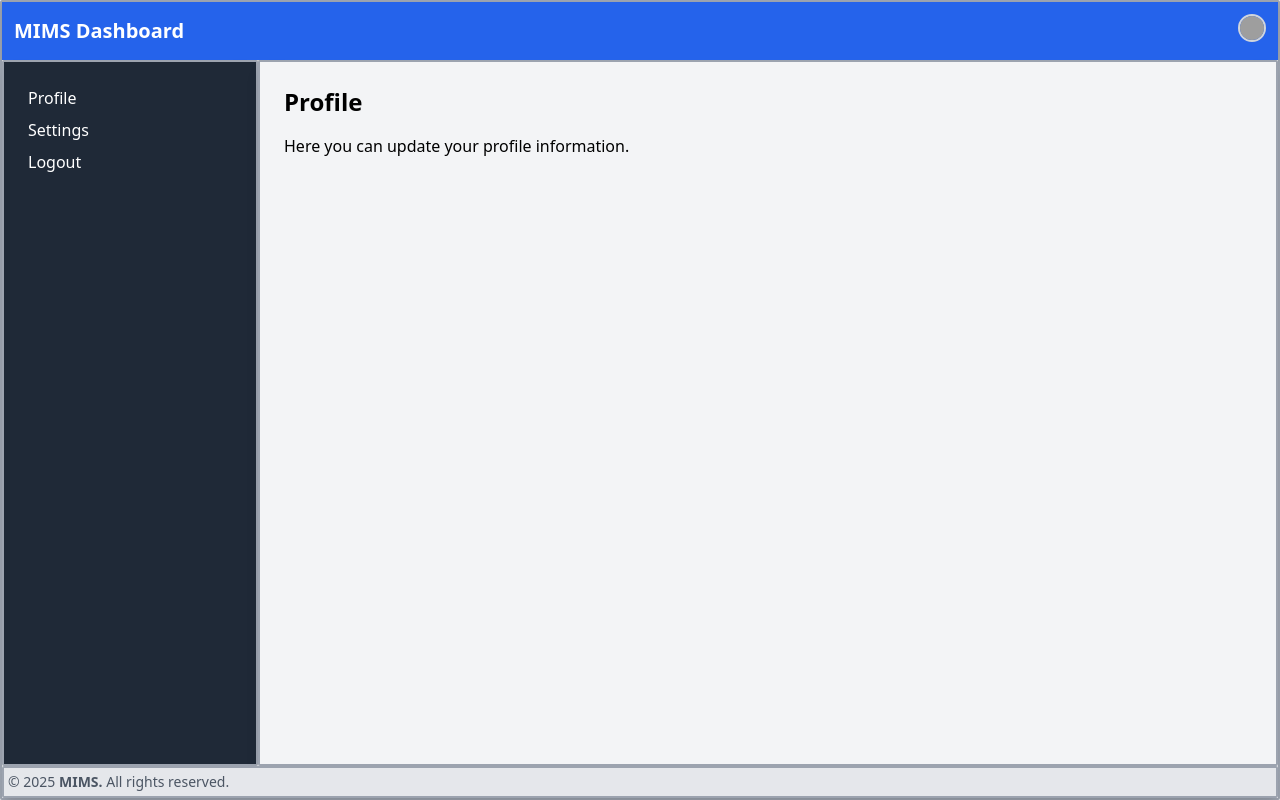
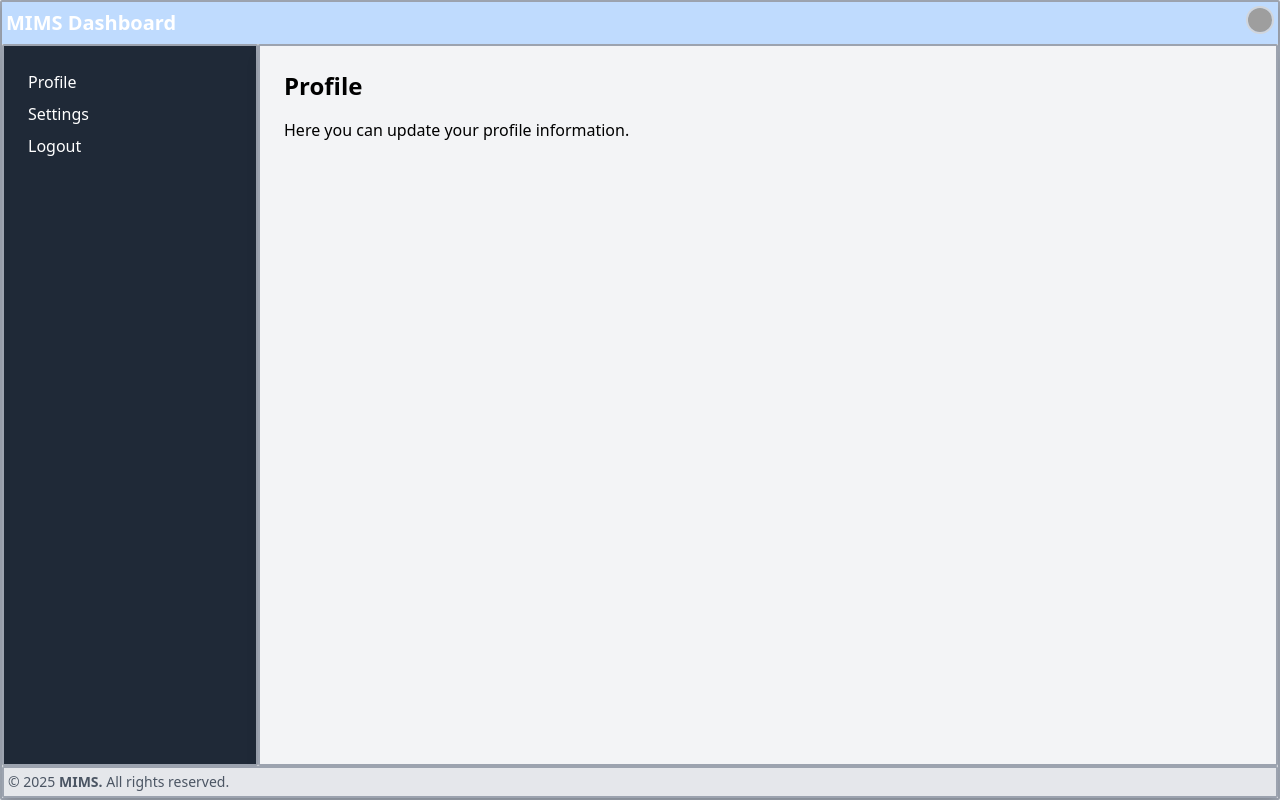
Before and after one commit to pacopacev/elo05, a React (Create React App) app in the folder frontend/: page /dashboard in a window 1280 px wide. Built offline with nearby package versions, Linux system fonts and the light colour scheme; grey boxes are pictures that could not be loaded.

Commit message:
new style by React + color sheme changed

```diff
--- a/frontend/src/components/Sidebar.js
+++ b/frontend/src/components/Sidebar.js
@@ -6,7 +6,7 @@ const Sidebar = () => {
   return (
     <div className="flex flex-col min-h-screen font-sans border-2 border-gray-400 rounded-sm bg-gray-100 shadow-lg">
       {/* Header */}
-    <header className="bg-blue-600 text-white p-3 shadow-md flex justify-between items-center">
+    <header className="bg-blue-200 shadow-lg text-white p-1 shadow-md flex justify-between items-center">
         <h1 className="text-xl font-bold">MIMS Dashboard</h1>
         <div className="ml-auto"> {/* This ensures the dropdown aligns to the right */}
           <DropdownImage />
```
